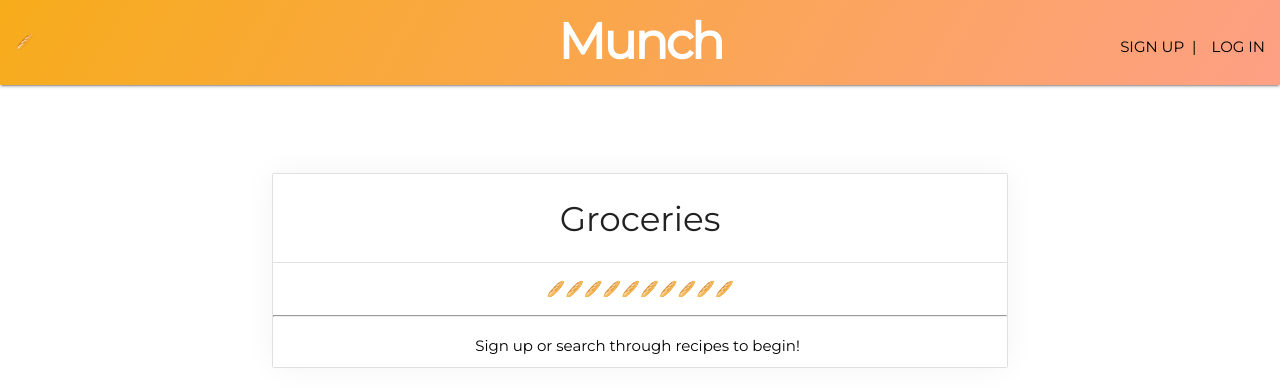
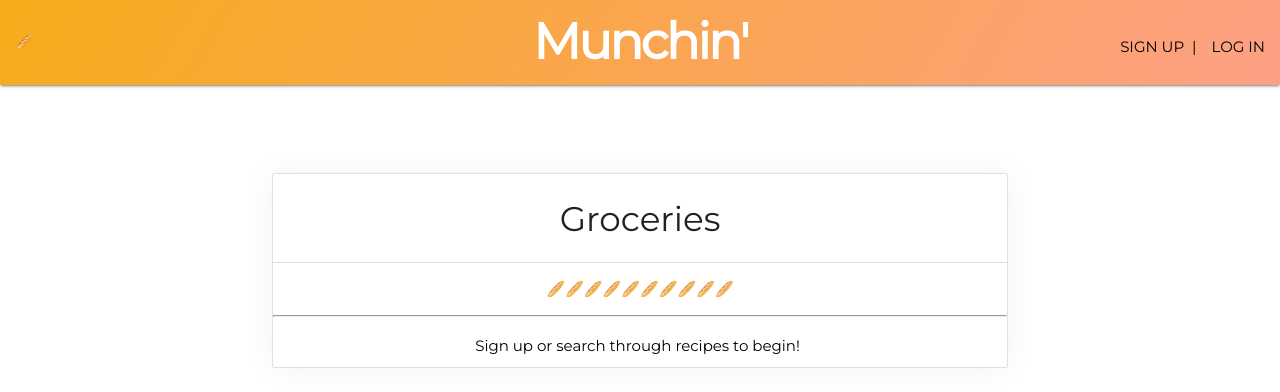
Before and after one commit to arkauffman/munch, a React (Create React App) app: page / in a window 1280 px wide. Shown: the top 392 px of the page. Built offline with nearby package versions, Linux system fonts and the light colour scheme; no server answers.

Commit message:
updated title when user is not logged in

```diff
--- a/public/index.html
+++ b/public/index.html
@@ -28,7 +28,7 @@
     <script src="https://code.jquery.com/jquery-2.1.1.min.js"></script>
     <!-- Compiled and minified JavaScript -->
     <script src="https://cdnjs.cloudflare.com/ajax/libs/materialize/0.100.2/js/materialize.min.js"></script>
-    <title>Munch</title>
+    <title>Munchin'</title>
   </head>
   <body>
     <noscript>
--- a/src/components/NavBar/NavBar.jsx
+++ b/src/components/NavBar/NavBar.jsx
@@ -18,7 +18,7 @@ const NavBar = (props) => {
         <div>
             <nav>
                 <Link to='/' className='Left'><span role="img">🥖</span></Link>
-                <Link to='/' className='brand-logo center'>Munch</Link>
+                <Link to='/' className='brand-logo center'>Munchin'</Link>
                 <Link to='/login' className='Right'>LOG IN</Link>
                 <Link to='/signup' className='Right'>SIGN UP&nbsp;&nbsp;|</Link>
             </nav>
--- a/src/pages/HomePage/HomePage.jsx
+++ b/src/pages/HomePage/HomePage.jsx
@@ -6,7 +6,7 @@ const HomePage = ({handleFavorites, user, recipes}) => {
     return (
         user && user.recipes.length && recipes ?
             <div className="container">
-                <Collection header='Groceries'>
+                <Collection header='Grocery List'>
                     <br />
                     <span role="img" aria-label="Bread">🥖🥖🥖🥖🥖🥖🥖🥖🥖🥖</span>
 
```
Also changed, not shown: 7 other files (tests, documents, lock files or other folders).
